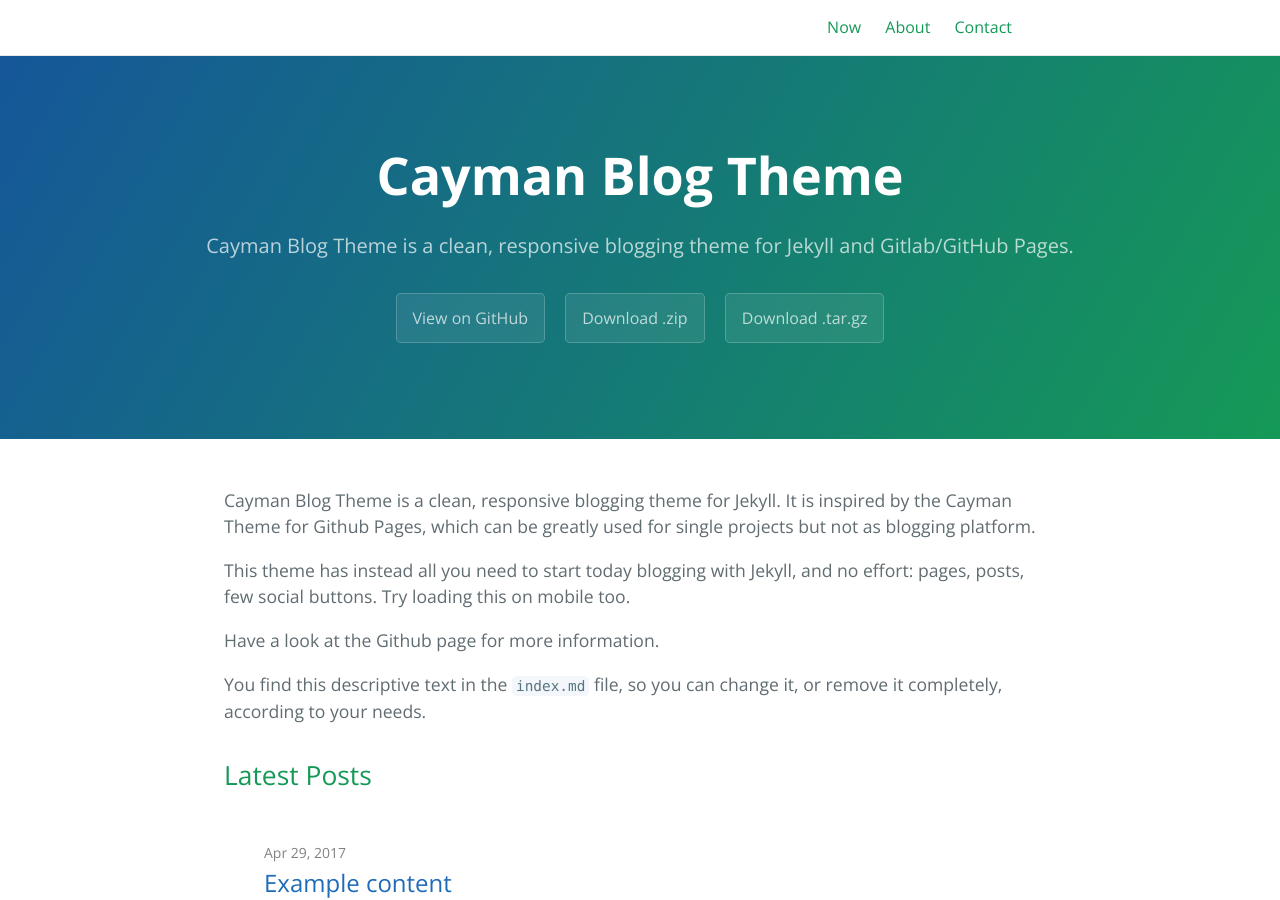
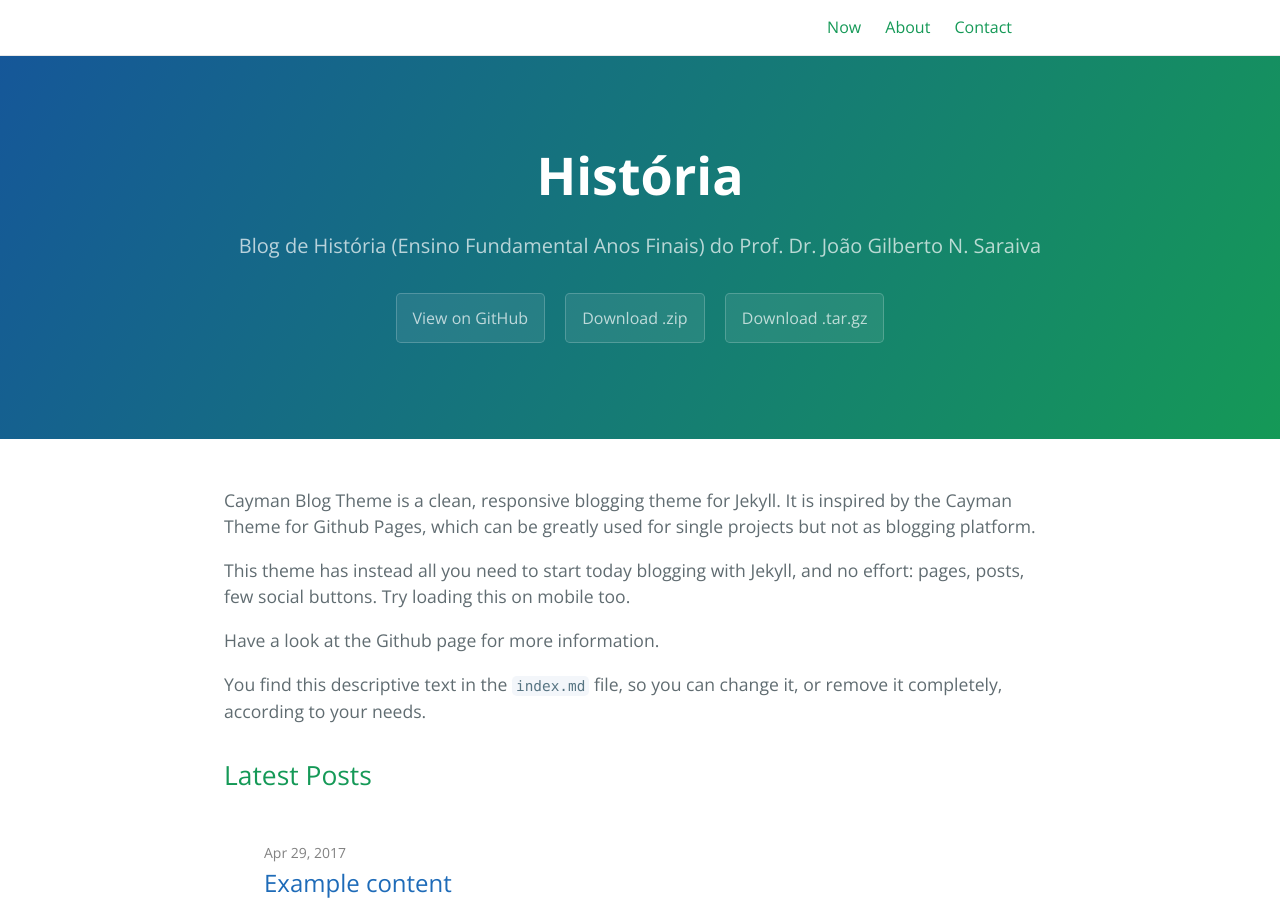
Before and after one commit to 0jonjo/arcada, a Jekyll site: the page built from index.md, in a window 1280 px wide and 900 px high. Built offline with Jekyll 4.4.1, drawn with Linux system fonts in a browser that asks for light colours.

Commit message:
Update _config.yml

```diff
--- a/_config.yml
+++ b/_config.yml
@@ -1,5 +1,5 @@
-title: Cayman Blog Theme
-description: Cayman Blog Theme is a clean, responsive blogging theme for Jekyll and Gitlab/GitHub Pages.
+title: História
+description: Blog de História (Ensino Fundamental Anos Finais) do Prof. Dr. João Gilberto N. Saraiva
 show_downloads: true
 
 baseurl: "/cayman-blog" # change this to the subpath of your site, e.g. /blog. Leave it empty if you don't need it.
```
